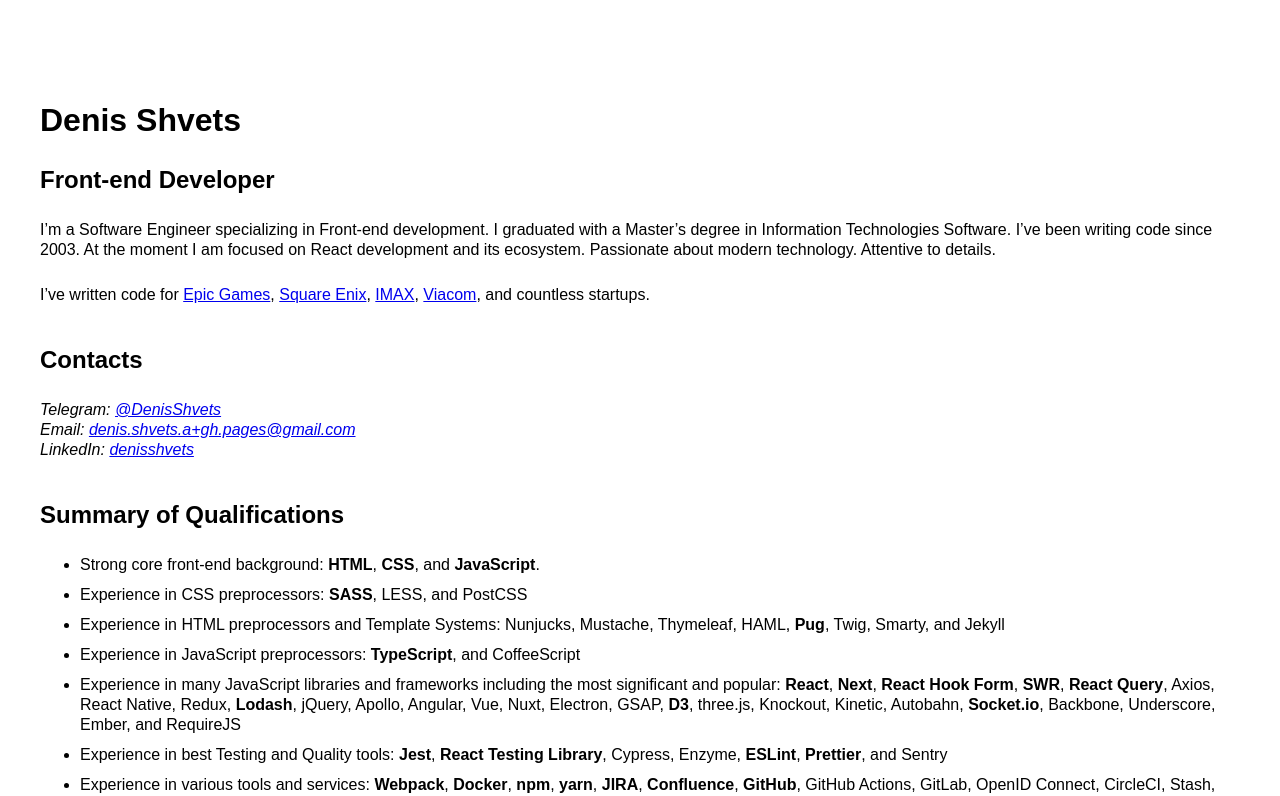
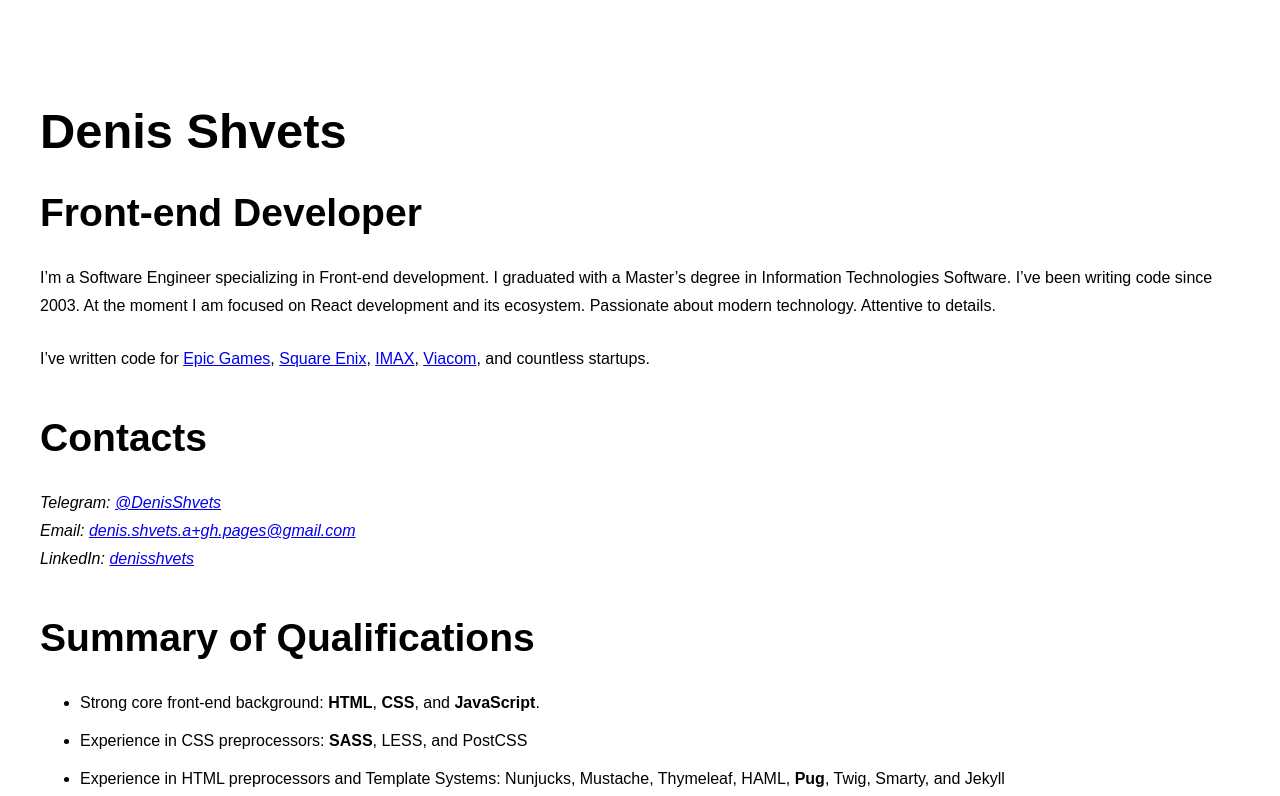
Before and after one commit to denis-shvets/denis-shvets.github.io, a Next.js app: page / in a window 1280 px wide. Shown: the top 796 px of the page. Built offline with nearby package versions, Linux system fonts and the light colour scheme.

Commit message:
added the heading sizes progression

```diff
--- a/pages/_app.tsx
+++ b/pages/_app.tsx
@@ -1,4 +1,4 @@
-import '../styles/globals.css';
+import '../styles/globals.scss';
 
 function MyApp({ Component, pageProps }) {
   return <Component {...pageProps} />;
--- a/styles/globals.css
+++ /dev/null
@@ -1,6 +0,0 @@
-@import '~normalize.css';
-
-body {
-  font-family: sans-serif;
-  line-height: 1.25;
-}
--- /dev/null
+++ b/styles/globals.scss
@@ -0,0 +1,25 @@
+@use 'sass:math';
+@import '~normalize.css';
+
+body {
+  font-family: sans-serif;
+  line-height: 1.75;
+}
+
+h1,
+h2,
+h3,
+h4,
+h5,
+h6 {
+  line-height: 1.3;
+}
+
+$through: 6;
+$unit: 1.25;
+
+@for $i from 1 through $through {
+  h#{$i} {
+    font-size: #{math.pow($unit, ($through - $i))}rem;
+  }
+}
```
